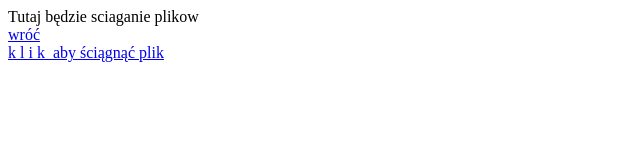
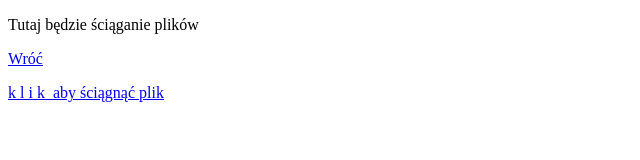
Before and after one commit to fijankowski/strona, a plain HTML site: page plik_jankowski.html in a window 1280 px wide. Shown: the whole page, without its empty margins (0-640 px from the left). Drawn offline with Linux system fonts and the light colour scheme.

Commit message:
Update plik_jankowski.html

```diff
--- a/plik_jankowski.html
+++ b/plik_jankowski.html
@@ -1,14 +1,18 @@
 <!DOCTYPE html>
 <html lang="pl-PL">
-<html>
 <head>
     <meta charset="utf-8">
     <title>Jankowski - plik</title>
 </head>
 <body>
-	Tutaj będzie sciaganie plikow </br>
-	<A HREF="index.html"> wróć </A> </br>
-	<A href ="zdjecie.zip">k&nbsp;l&nbsp;i&nbsp;k&nbsp; aby ściągnąć plik</A>
+
+    <p>Tutaj będzie ściąganie plików</p>
+
+    <p><a href="index.html">Wróć</a></p>
+
+    <p>
+        <a href="zdjecie.zip">k&nbsp;l&nbsp;i&nbsp;k&nbsp; aby ściągnąć plik</a>
+    </p>
 
 </body>
 </html>
```
Lines whose indentation alone changed are shown as unchanged.
